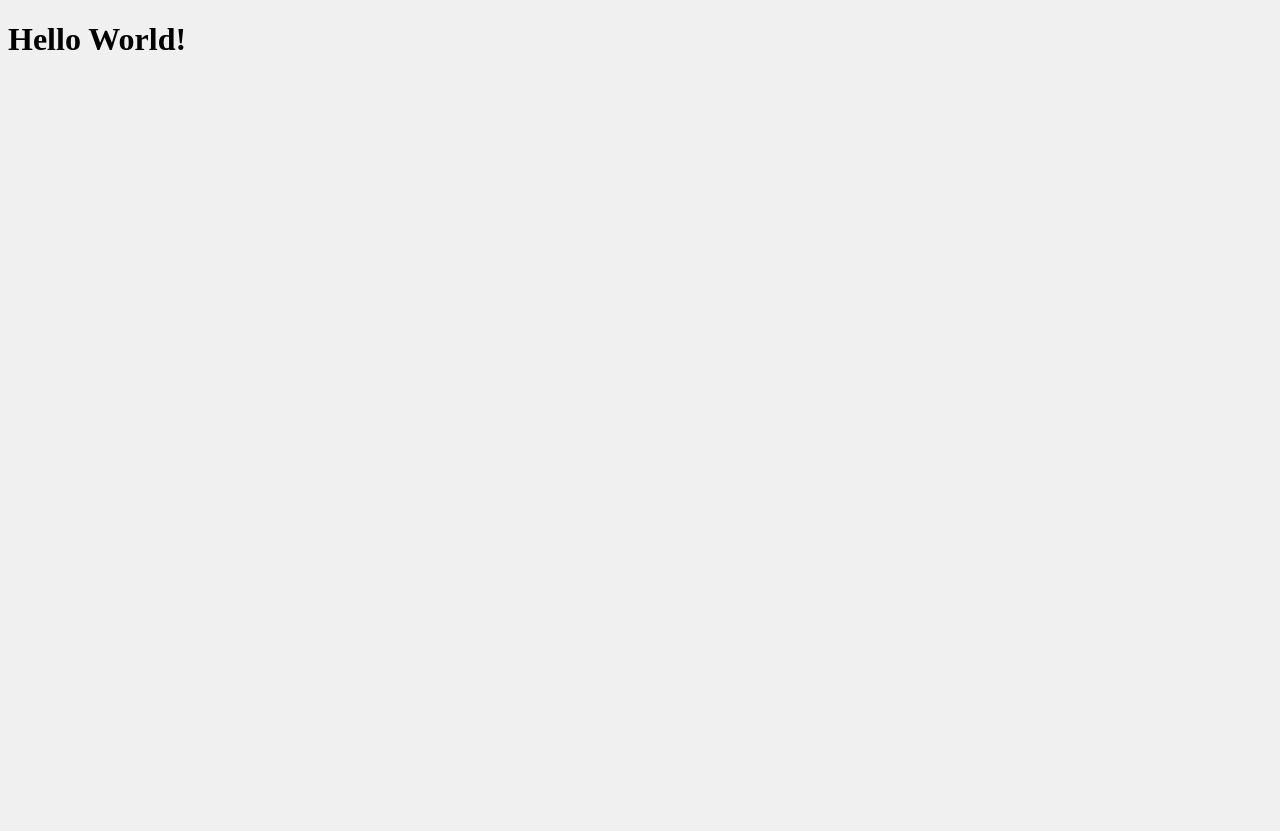
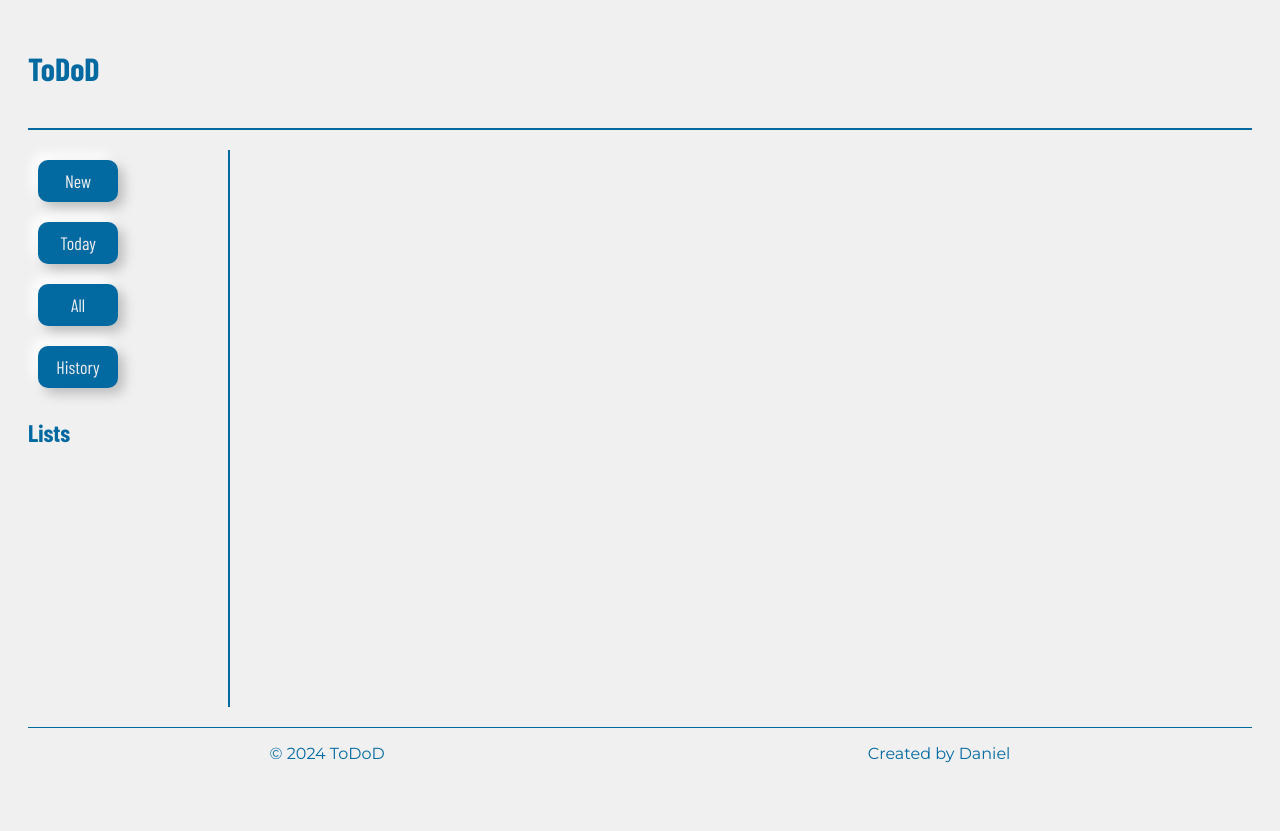
Before and after one commit to danielxfeng/top_to_do_list, a website built with webpack: page src/template.html in a window 1280 px wide. Before the commit the page ends 800 px from the top, so only its background shows below. Built offline with nearby package versions, Linux system fonts and the light colour scheme; a web font is replaced by a local one.

Commit message:
Layout Done.

```diff
--- a/src/index.js
+++ b/src/index.js
@@ -1,4 +1 @@
 import "./style/style.css";
-
-let h1 = document.querySelector("h1");
-h1.innerText = "Hello World!";
--- a/src/style/style.css
+++ b/src/style/style.css
@@ -1,3 +1,68 @@
 body {
     background-color: #f0f0f0;
+    font-family: "Montserrat", sans-serif;
+    color: #0369a1;
 }
+
+#container {
+    padding: 20px;
+    display: flex;
+    flex-direction: column;
+    height: 100vh;
+}
+
+header {
+    height: 100px;
+    border-bottom: 2px solid #0369a1;
+}
+
+main {
+    flex: 1;
+    display: flex;
+    padding: 20px 0;
+}
+
+aside {
+    width: 200px;
+    border-right: 2px solid #0369a1;
+
+}
+
+footer {
+    height: 100px;
+    display: flex;
+    justify-content: space-around;
+    border-top: 1px solid #0369a1;
+}
+
+h1, h2, h3, h4, h5, h6, button {
+    font-family: "Barlow Condensed", sans-serif;
+}
+
+header a {
+    text-decoration: none;
+    color: #0369a1;
+}
+
+aside ul {
+    list-style-type: none;
+    padding: 0;
+    margin: 0;
+}
+
+aside button {
+    background-color: #0369a1;
+    color: #f0f0f0;
+    border: none;
+    border-radius: 10px;
+    box-shadow: 6px 6px 12px #bebebe, -6px -6px 12px #ffffff;
+    padding: 10px;
+    margin: 10px;
+    width: 80px;
+    font-size: large;
+}
+
+aside button:hover {
+    background-color: #f0f0f0;
+    color: #0369a1;
+}
--- a/src/template.html
+++ b/src/template.html
@@ -1,11 +1,49 @@
 <!DOCTYPE html>
 <html lang="en">
+
 <head>
     <meta charset="UTF-8">
     <meta name="viewport" content="width=device-width, initial-scale=1.0">
     <title>ToDoD</title>
+    <link rel="preconnect" href="https://fonts.googleapis.com">
+    <link rel="preconnect" href="https://fonts.gstatic.com" crossorigin>
+    <link
+        href="https://fonts.googleapis.com/css2?family=Barlow+Condensed:ital,wght@0,100;0,200;0,300;0,400;0,500;0,600;0,700;0,800;0,900;1,100;1,200;1,300;1,400;1,500;1,600;1,700;1,800;1,900&family=Montserrat:ital,wght@0,100..900;1,100..900&display=swap"
+        rel="stylesheet">
 </head>
+
 <body>
-    <h1></h1>
+    <div id="container">
+        <header>
+            <div id="logo">
+                <a href="index.html">
+                    <h1>ToDoD</h1>
+                </a>
+            </div>
+        </header>
+        <main>
+            <aside>
+                <div id="menu_btns">
+                    <ul>
+                        <li><button type="button" id="menu_btn_new">New</button></li>
+                        <li><button type="button" id="menu_btn_today">Today</button></li>
+                        <li><button type="button" id="menu_btn_all">All</button></li>
+                        <li><button type="button" id="menu_btn_hisotory">History</button></li>
+                    </ul>
+                </div>
+                <div id="menu_lists">
+                    <h2>Lists</h2>
+                    <div id="menu_lists_ul"></div>
+                </div>
+            </aside>
+            <section>
+            </section>
+        </main>
+        <footer>
+            <p>&copy; 2024 ToDoD</p>
+            <p>Created by Daniel</p>
+        </footer>
+    </div>
 </body>
+
 </html>
```
